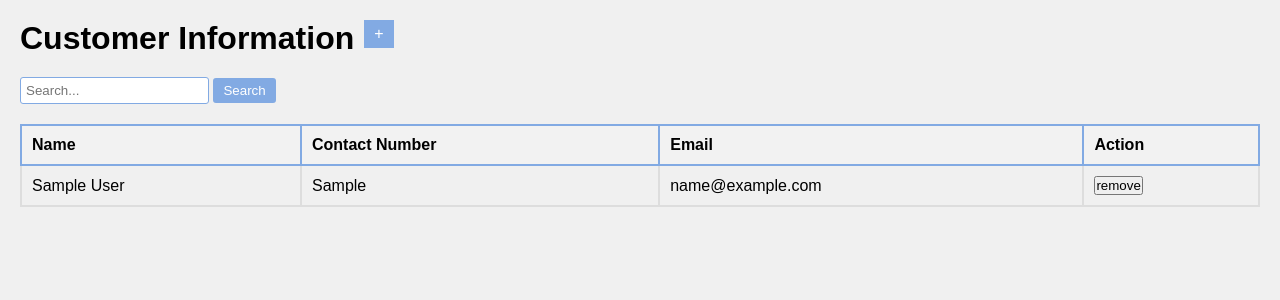
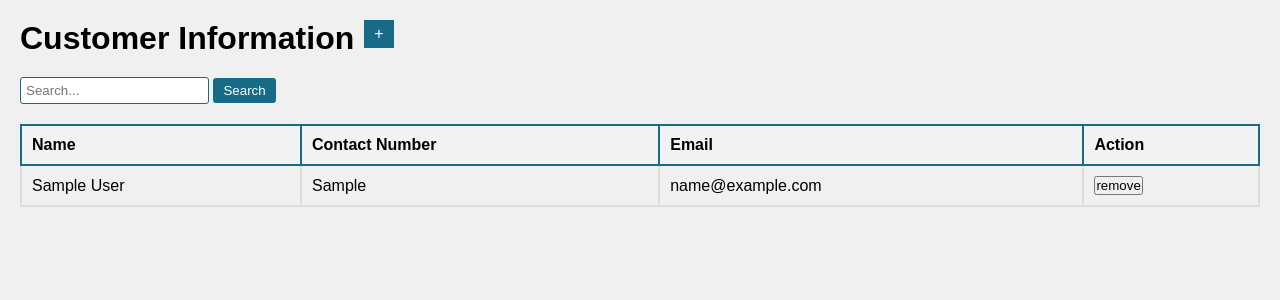
Before and after one commit to ViverIT1/WebBasedPOS, a PHP site: page /customermanage.php in a window 1280 px wide. Shown: the top 300 px of the page. Run offline with PHP 8.4, Linux system fonts and the light colour scheme; tables that the repository leaves empty or names only in its code hold one stand-in row (values such as "Sample post"); data that the repository does not hold is empty.

Commit message:
change customer design of customer management

```diff
--- a/customermanage.css
+++ b/customermanage.css
@@ -19,7 +19,7 @@ body {
 .add-button {
     padding: 5px 10px;
     margin-left: 10px;
-    background-color: #82AAE3;
+    background-color: #176B87;
     border: #f0f0f0;
     color: white;
     font-size: 16px;
@@ -35,13 +35,13 @@ form {
 /* Style for the search input */
 input[type="search"] {
     padding: 5px;
-    border: 1px solid #82AAE3;
+    border: 1px solid #176B87;
     border-radius: 3px;
 }
 
 /* Style for the search button */
 button[type="submit"] {
-    background-color: #82AAE3;
+    background-color: #176B87;
     color: white;
     border: none;
     padding: 5px 10px;
@@ -50,7 +50,7 @@ button[type="submit"] {
 }
 
 button[type="submit"]:hover {
-    background-color: #91D8E4;
+    background-color: #64CCC5;
   }
 
 .add-button a {
@@ -59,7 +59,7 @@ button[type="submit"]:hover {
 }
 
 .add-button:hover {
-    background-color: #91D8E4;
+    background-color: #64CCC5;
 }
 /* Style for the content table */
 .content-table {
@@ -72,7 +72,7 @@ button[type="submit"]:hover {
     background-color: #f2f2f2;
     padding: 10px;
     text-align: left;
-    border: 2px solid #82AAE3;
+    border: 2px solid #176B87;
 
 }
 
```
